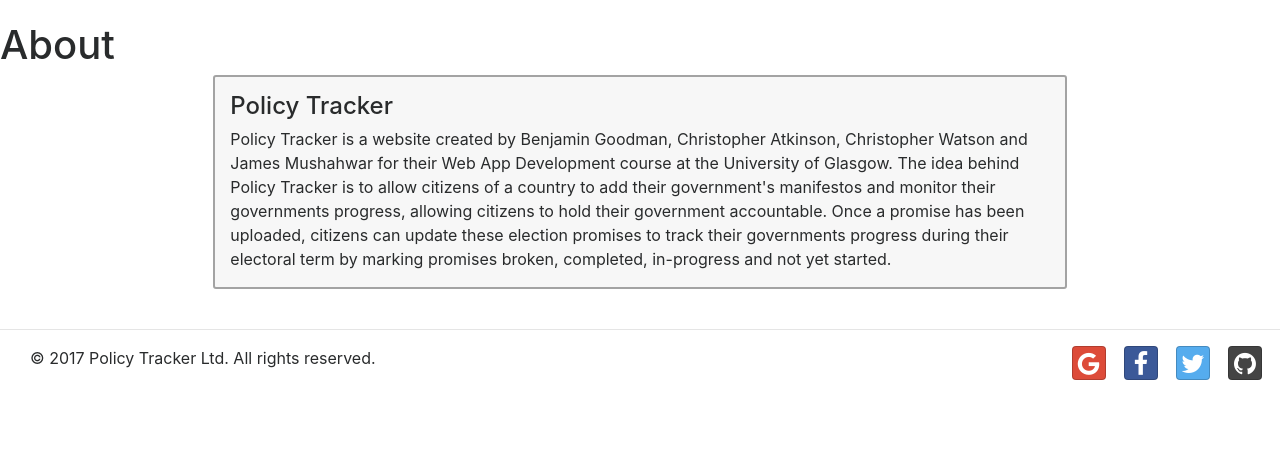
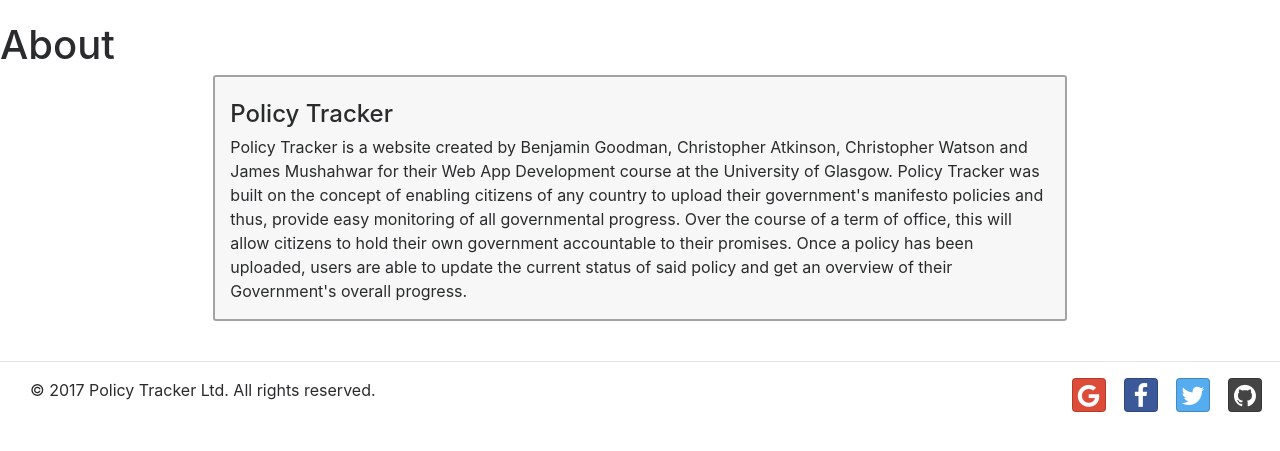
Before and after one commit to cwatson-dev/policy-tracker, a Django app: page /about/ in a window 1280 px wide. Shown: the part 77-528 px from the top of the page. Run offline with Django 3.2, Linux system fonts and the light colour scheme; some libraries are stand-ins or nearby versions.

Commit message:
Altered About page

```diff
--- a/templates/policy_tracker/about.html
+++ b/templates/policy_tracker/about.html
@@ -10,13 +10,15 @@
 <h1>About</h1>
 
 <div class="offset-md-2 col-md-8 login-box">
+  <br/>
+  <h4> Policy Tracker </h4>
   <p>
-    <h4> Policy Tracker </h4>
       Policy Tracker is a website created by Benjamin Goodman, Christopher Atkinson, Christopher Watson and James Mushahwar
-      for their Web App Development course at the University of Glasgow. The idea behind Policy Tracker is to allow citizens
-       of a country to add their government's manifestos and monitor their governments progress, allowing citizens to hold their
-       government accountable. Once a promise has been uploaded, citizens can update these election promises to track their governments
-       progress during their electoral term by marking promises broken, completed, in-progress and not yet started.
+      for their Web App Development course at the University of Glasgow. Policy Tracker was built on the concept of enabling citizens
+      of any country to upload their government's manifesto policies and thus, provide easy monitoring of all governmental progress.
+      Over the course of a term of office, this will allow citizens to hold their own government accountable to their promises. Once
+      a policy has been uploaded, users are able to update the current status of said policy and get an overview of their Government's
+      overall progress.
   </p>
 </div>
 
```
Also changed, not shown: 1 other file.
